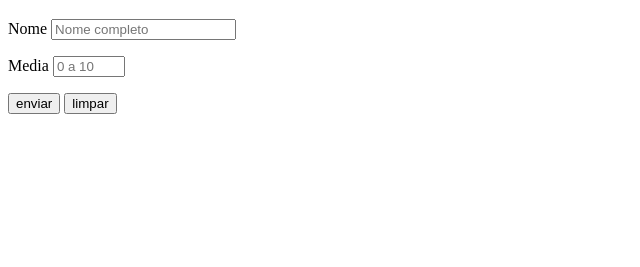
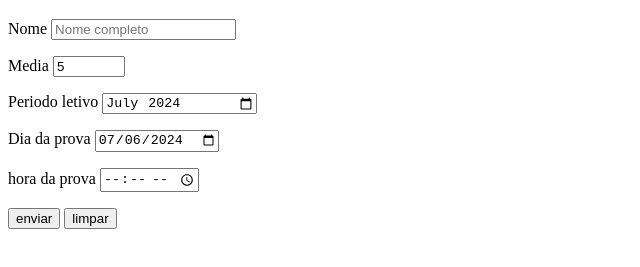
Before and after one commit to vini-santana14/html-css, a plain HTML site: page exercícios/ex025/form003.html in a window 1280 px wide. Shown: the part 61-328 px from the top of the page, without its empty margins (0-640 px from the left). Drawn offline with Linux system fonts and the light colour scheme.

Commit message:
update form003 hora data mes...

```diff
--- a/exercícios/ex025/form003.html
+++ b/exercícios/ex025/form003.html
@@ -13,7 +13,19 @@
        </p>
        <p>
            <label for="imedia">Media</label>
-           <input type="number" name="media" id="imedia" min="0" max="10" placeholder="0 a 10" step="0.5">
+           <input type="number" name="media" id="imedia" min="0" max="10" placeholder="0 a 10" step="0.1" value="5" required>
+       </p>   <!-- Nem todos comandos funcionam corretamente "minlength e min"-->
+       <p>
+        <label for="imes">Periodo letivo</label>
+        <input type="month" name="mes" id="imes" value="2024-07">
+       </p>
+       <p>
+        <label for="idia">Dia da prova</label>
+        <input type="date" name="Dia" id="idia" value="2024-07-06">
+       </p>
+       <p>
+        <label for="ihora">hora da prova</label>
+        <input type="time" name="hora" id="ihora">
        </p>
        <p>
          <input type="submit" value="enviar">
```
